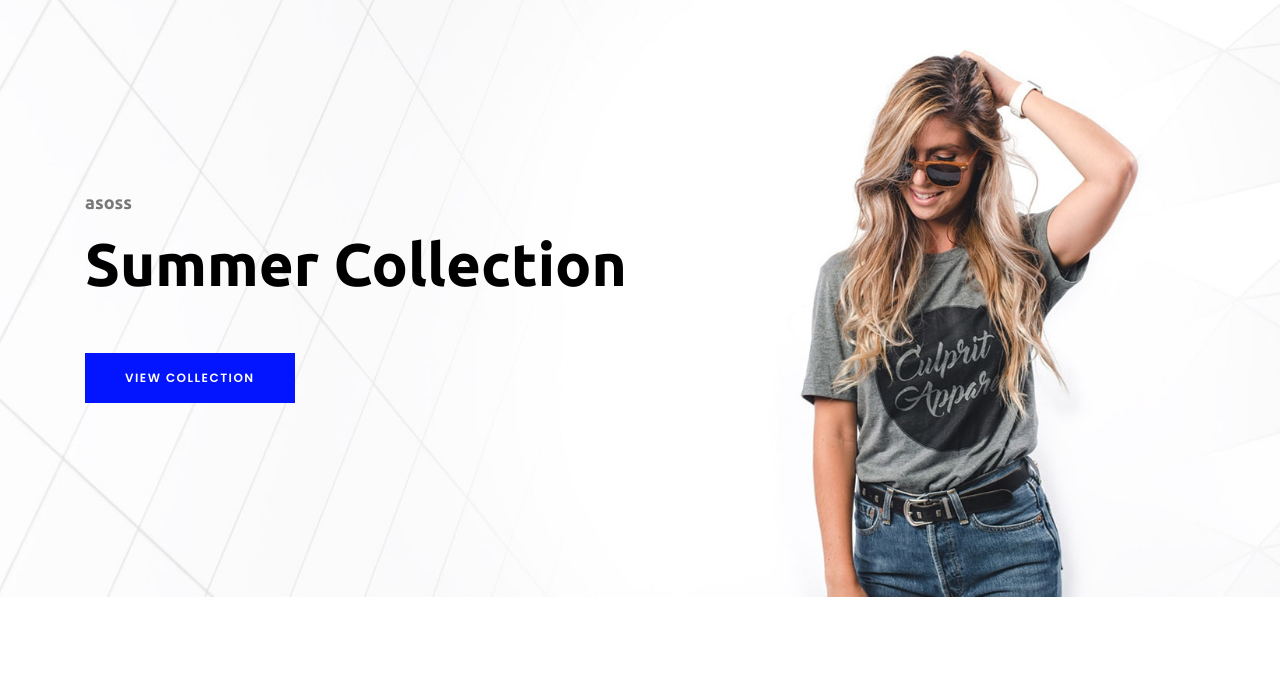
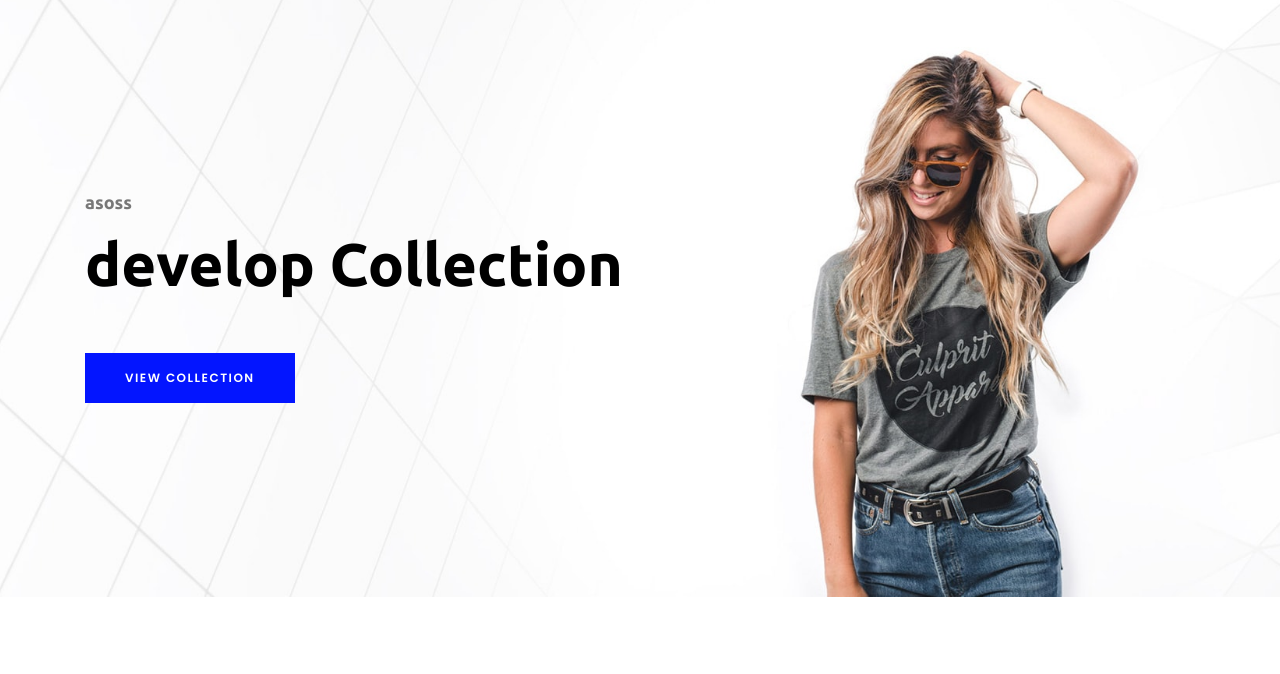
Before and after one commit to AnimelaAsif/ecom, a plain HTML site: page index.html in a window 1280 px wide. Shown: the part 88-762 px from the top of the page. Drawn offline with Linux system fonts and the light colour scheme; files whose address does not match are found by name.

Commit message:
Update index.html

```diff
--- a/index.html
+++ b/index.html
@@ -207,7 +207,7 @@
                 <div class="col-12">
                     <div class="hero-content">
                         <h6>asoss</h6>
-                        <h2>Summer Collection</h2>
+                        <h2>develop Collection</h2>
                         <a href="#" class="btn essence-btn">view collection</a>
                     </div>
                 </div>
```
